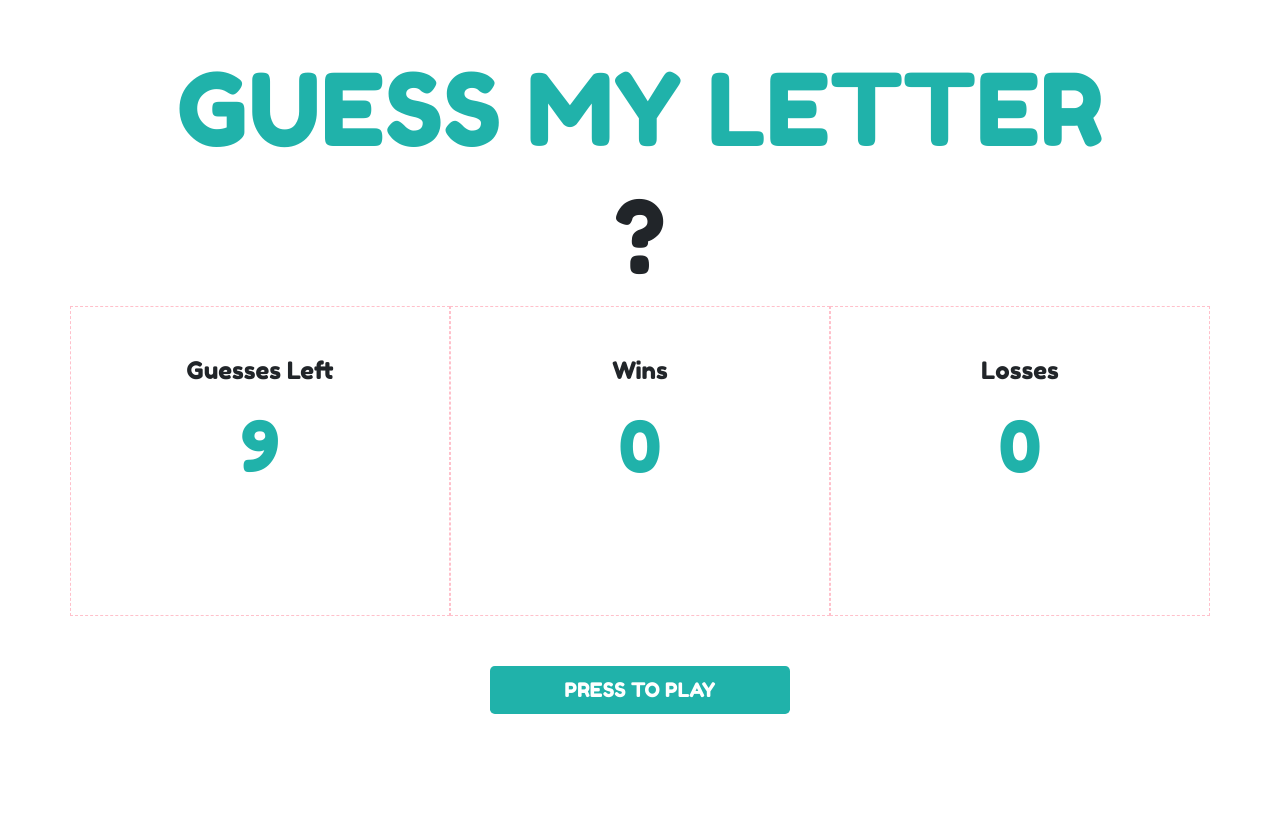
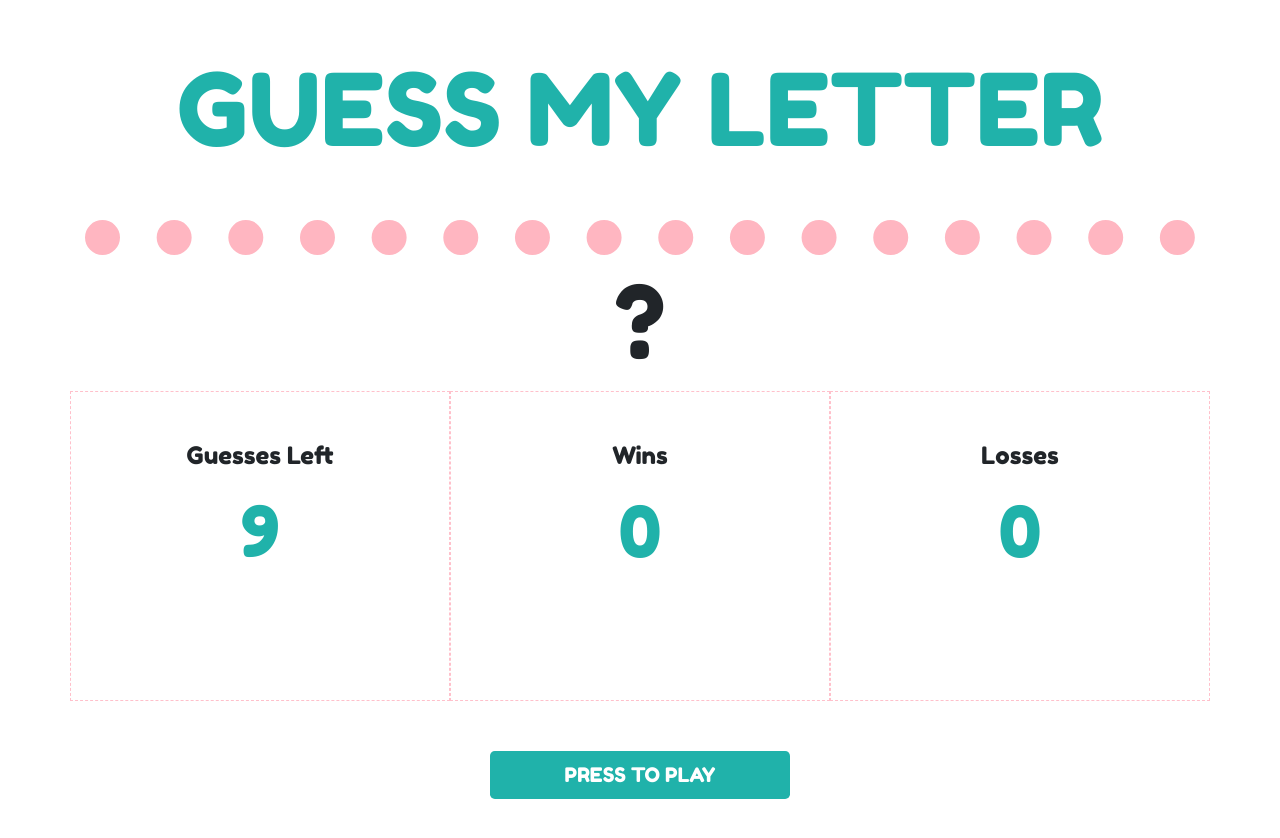
Before and after one commit to jessicanguyen1/Psychic-Game, a plain HTML site: page index.html in a window 1280 px wide. Drawn offline with nearby package versions, Linux system fonts and the light colour scheme.

Commit message:
added final touches to css to make it look pretty

```diff
--- a/assets/css/styles.css
+++ b/assets/css/styles.css
@@ -4,8 +4,9 @@
 
 .title-header {
     color: lightseagreen;
-    padding-top: 50px;
+    padding: 50px 0;
     font-size: 100px;
+    border-bottom: dotted lightpink 35px;
 }
 
 #guesses {
@@ -41,4 +42,6 @@
     background: lightseagreen;
     margin: 50px auto;
     visibility: hidden;
+    position: relative;
+    bottom: 95px;
 }
```
